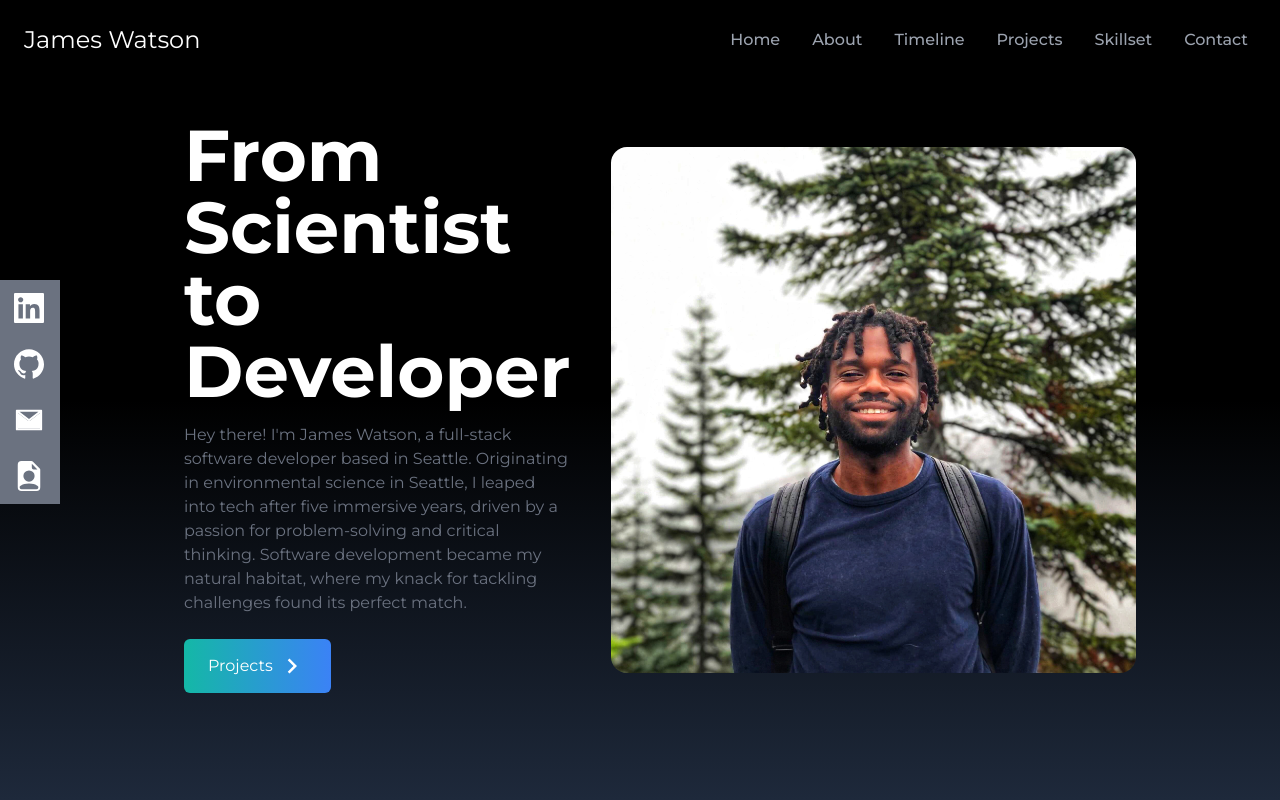
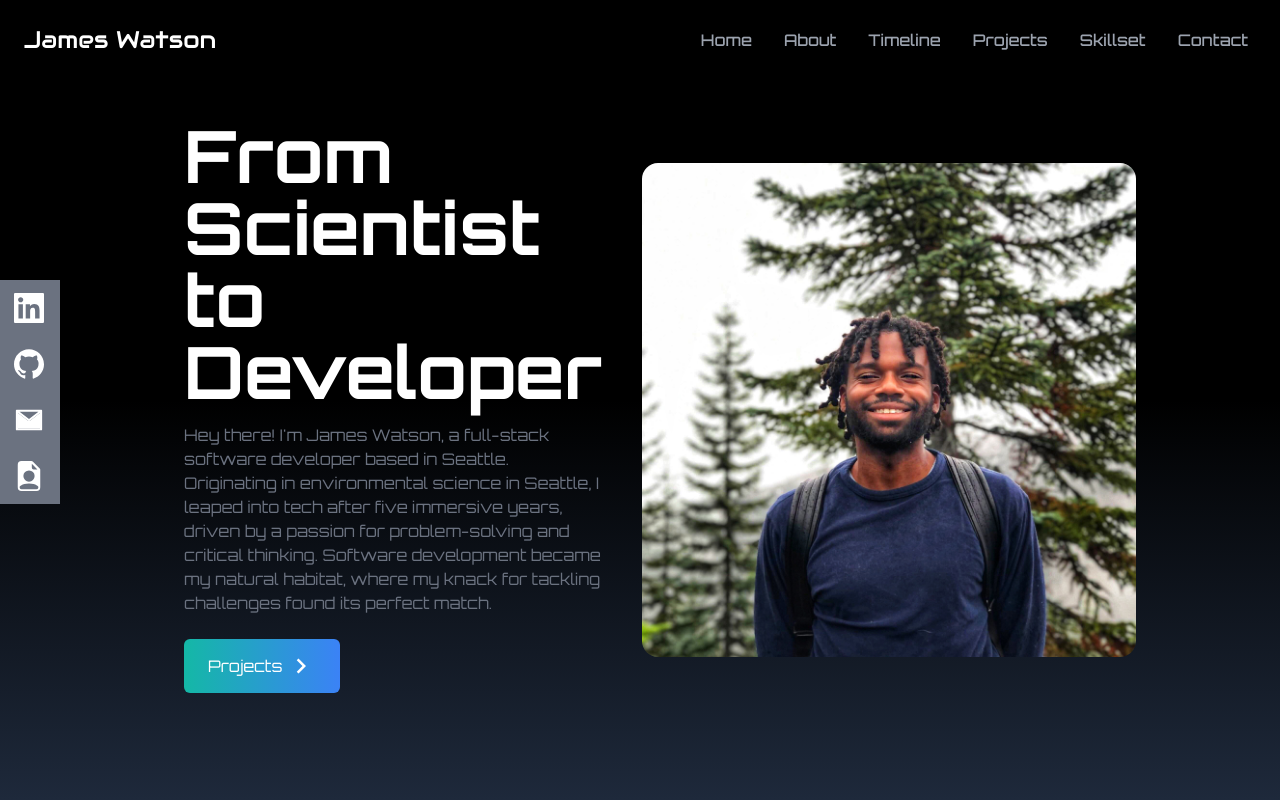
Before and after one commit to Jamey134/portfolio, a React (Create React App) app: page / in a window 1280 px wide. Shown: the top 800 px of the page. Built offline with nearby package versions, Linux system fonts and the light colour scheme.

Commit message:
font updated

```diff
--- a/src/components/Home.jsx
+++ b/src/components/Home.jsx
@@ -1,45 +1,51 @@
 import React from "react";
-import Hike from "../static/Hike.jpg"
+import Hike from "../static/Hike.jpg";
 import { MdOutlineKeyboardArrowRight } from "react-icons/md";
 import { Link } from "react-scroll";
 
+const Introduction = () => {
+    return (
+        <div className="flex flex-col justify-center h-full px-10">
+            <h2 className="text-4xl sm:text-7xl font-bold text-white">
+                From Scientist to Developer
+            </h2>
+            <p className="text-gray-500 py-4 max-w-md">
+                Hey there! I'm James Watson, a full-stack software developer based in
+                Seattle. Originating in environmental science in Seattle, I leaped into
+                tech after five immersive years, driven by a passion for problem-solving
+                and critical thinking. Software development became my natural habitat,
+                where my knack for tackling challenges found its perfect match.
+            </p>
+            <div>
+                <Link
+                    to="projects"
+                    smooth
+                    duration={500}
+                    className="group text-white w-fit px-6 py-3 my-2 flex items-center rounded-md bg-gradient-to-r from-teal-500 to-blue-500 cursor-pointer"
+                >
+                    Projects
+                    <span className="group-hover:rotate-90 duration-300">
+                        <MdOutlineKeyboardArrowRight size={30} className="ml-1" />
+                    </span>
+                </Link>
+            </div>
+        </div>
+    );
+};
 
 const Home = () => {
-
-
     return (
         <div
             name="home"
             className="h-screen w-full mx-auto pt-[100px] bg-gradient-to-b from-black via-black to-slate-800 md:pt-5 md:h-screen"
         >
             <div className="max-w-screen-lg mx-auto flex flex-col items-center justify-center h-full px-4 md:flex-row">
-                <div className="flex flex-col justify-center h-full px-10 ">
-                    <h2 className="text-4xl sm:text-7xl font-bold text-white">
-                        From Scientist to Developer
-                    </h2>
-                    <p className="text-gray-500 py-4 max-w-md">
-                    Hey there! I'm James Watson, a full-stack software developer based in Seattle.
-                    Originating in environmental science in Seattle, I leaped into tech after five immersive years, driven by a passion for problem-solving and critical thinking.
-                    Software development became my natural habitat, where my knack for tackling challenges found its perfect match.
-                    </p>
-                    <div>
-
-                        <Link to="projects" smooth duration={500} className="group text-white w-fit px-6 py-3 my-2 flex items-center rounded-md bg-gradient-to-r from-teal-500 to-blue-500 cursor-pointer">
-                            Projects
-                            <span className="group-hover:rotate-90 duration-300">
-                                <MdOutlineKeyboardArrowRight size={30} className="ml-1" />
-                            </span>
-                        </Link>
-
-                    </div>
-                </div>
-
+                <Introduction />
                 <div className="">
                     <img
                         src={Hike}
-                        alt="my profile"
+                        alt="James Watson hiking"
                         className="rounded-2xl mx-auto w-[300px] md:w-full h-auto"
-                        // style={{ width: 'auto', height: 'auto' }}
                     />
                 </div>
             </div>
--- a/src/components/NaviBar.jsx
+++ b/src/components/NaviBar.jsx
@@ -35,7 +35,7 @@ const NaviBar = () => {
     return (
         <div className=" z-10 flex justify-between items-center w-full h-20 px-4 text-white bg-black fixed">
             <div>
-                <h1 className="text-2xl font-signature ml-2">James Watson</h1>
+                <h1 className="text-2xl font-navName ml-2">James Watson</h1>
             </div>
 
             <ul className="hidden md:flex">
--- a/src/components/Timeline.jsx
+++ b/src/components/Timeline.jsx
@@ -3,7 +3,6 @@ import { MdWork } from "react-icons/md";
 import { IoSchool } from "react-icons/io5";
 import { FaLocationDot } from 'react-icons/fa6';
 import { VerticalTimeline, VerticalTimelineElement } from 'react-vertical-timeline-component';
-//import timelineElements from "./timelineElements";
 import 'react-vertical-timeline-component/style.min.css';
 
 const Timeline = () => {
@@ -25,7 +24,7 @@ const Timeline = () => {
             id: 2,
             title: "NOAA | Research Assitant",
             location: "Seattle, WA",
-            description: "Following my graduation, my professor's recommendation opened the door to a valuable internship opportunity with the National Oceanic and Atmospheric Administration (NOAA), propelling me to Seattle and marking the beginning of my scientific career. Joining the Northwest Fisheries Science Center, I continued my involvement in researching saxitoxins and domoic acid in the Gulf of Alaska. This experience not only extended my academic knowledge but also offered practical exposure to the complexities of marine research. Working alongside veteran scientists at NOAA became a crucial phase in my journey, enabling me to contribute to meaningful research and acquiring insights that would influence my future pursuits in the environmental field.",
+            description: "Following my graduation, my professor's recommendation opened the door to a valuable internship opportunity with the National Oceanic and Atmospheric Administration (NOAA), propelling me to Seattle and marking the beginning of my scientific career. One week following my graduation, I loaded up my car and journeyed to the Emerald City. Joining the Northwest Fisheries Science Center, I continued my involvement in researching saxitoxins and domoic acid in the Gulf of Alaska. This experience not only extended my academic knowledge but also offered practical exposure to the complexities of marine research. Working alongside veteran scientists at NOAA became a crucial phase in my journey, enabling me to contribute to meaningful research and acquiring insights that would influence my future pursuits in the environmental field.",
             date: "May 2018 - September 2020",
             icon: "work",
         },
@@ -69,7 +68,6 @@ const Timeline = () => {
 
 
     return (
-
         <div name="timeline"
             className=' bg-gradient-to-b from-slate-900 to-slate-950 p-4 mx-auto w-full h-full md:h-auto text-black'>
             <div className='max-w-screen-lg p-4 mx-auto flex flex-col justify-center w-full h-full'>
@@ -80,10 +78,7 @@ const Timeline = () => {
                 <VerticalTimeline>
                     {timelineElements.map((element) => {
                         let isWorkIcon = element.icon === "work";
-                        // let showButton =
-                        //     element.buttonText !== undefined &&
-                        //     element.buttonText !== null &&
-                        //     element.buttonText !== "";
+
 
                         return (
                             <VerticalTimelineElement
--- a/src/index.css
+++ b/src/index.css
@@ -1,6 +1,6 @@
-@import url('https://fonts.googleapis.com/css2?family=Montserrat:ital,wght@0,100;0,200;0,300;0,400;0,500;0,600;0,700;0,800;0,900;1,100;1,200;1,300;1,400;1,500;1,600;1,700;1,800;1,900&display=swap');
+@import url('https://fonts.googleapis.com/css2?family=Audiowide&family=Orbitron:wght@400;500;600;700;800;900&display=swap');
 
-@import url('https://fonts.googleapis.com/css2?family=League+Spartan:wght@600;700;800&display=swap');
+@import url('https://fonts.googleapis.com/css2?family=Orbitron:wght@400;500;600;700;800;900&display=swap');
 
 @tailwind base;
 @tailwind components;
@@ -8,6 +8,6 @@
 
 @layer base {
   html{
-    font-family: 'Montserrat', sans-serif;
+    font-family: 'Orbitron', sans-serif;
   }
 };
--- a/tailwind.config.js
+++ b/tailwind.config.js
@@ -5,7 +5,7 @@ module.exports = {
   theme: {
     extend: {},
     fontFamily: {
-      navName: ['League Spartan', 'sans-serif'],
+      navName: ['Audiowide'],
     },
   },
   plugins: [],
```
